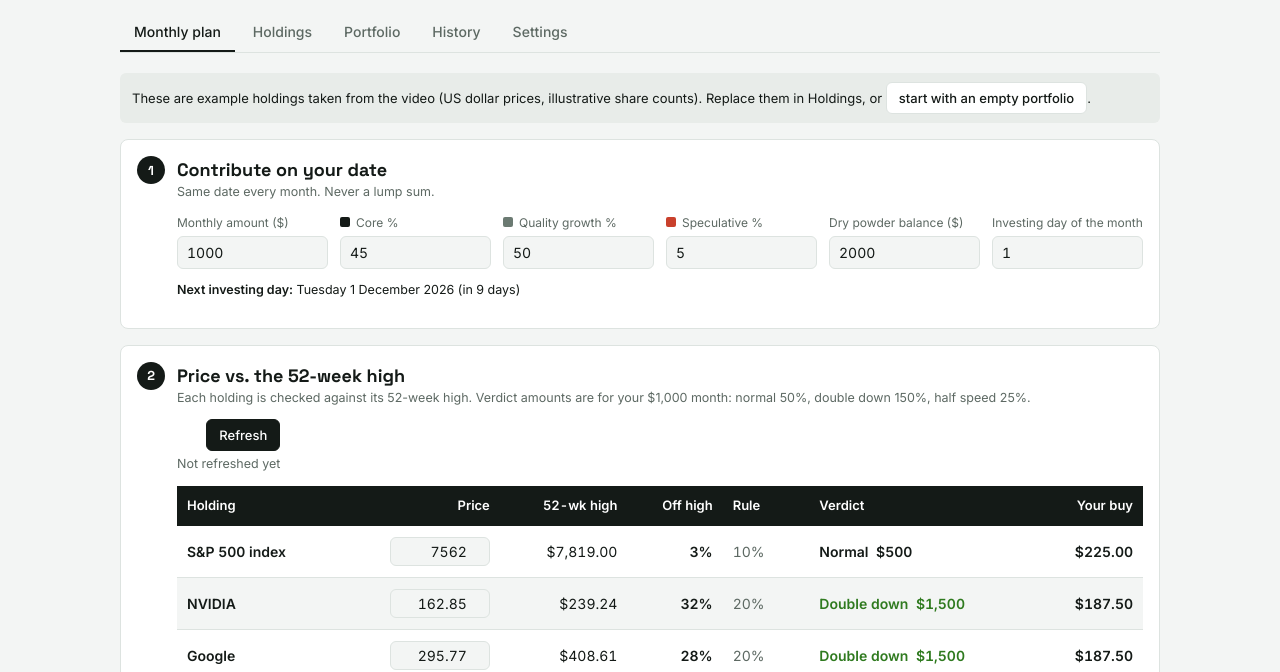
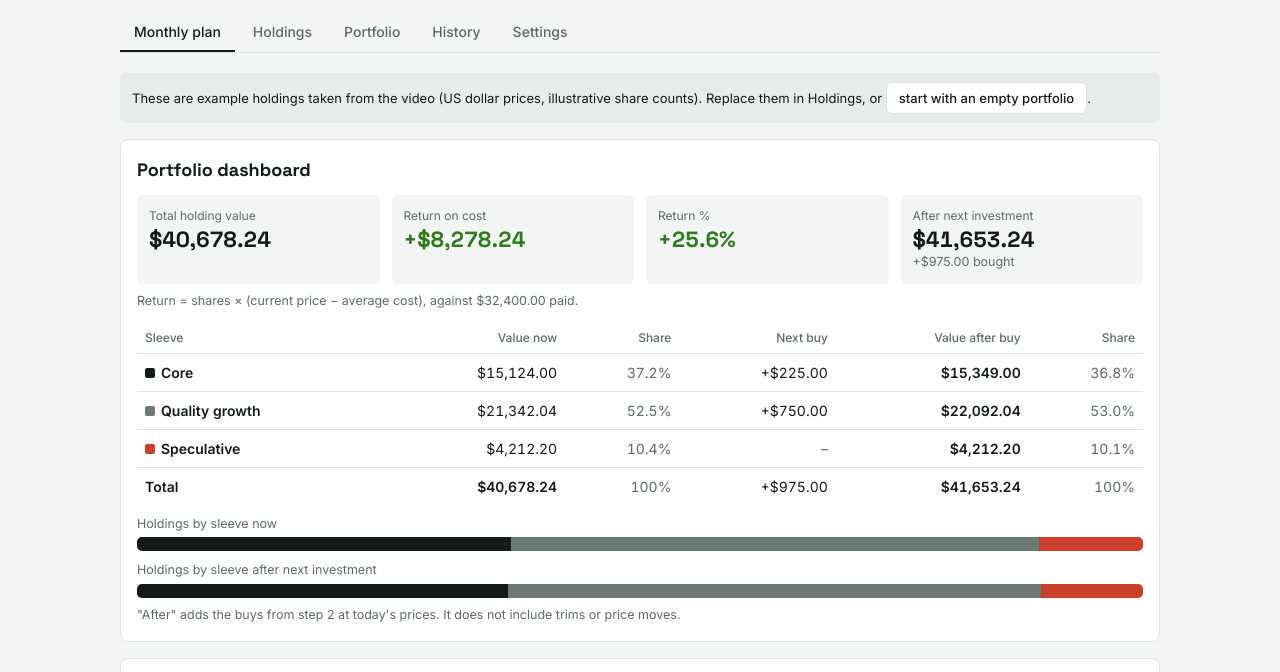
Before and after one commit to 999ACE/dca-tracker, a plain HTML site: page index.html in a window 1280 px wide. Shown: the part 91-763 px from the top of the page. Drawn offline with Linux system fonts and the light colour scheme.

Commit message:
Add files via upload

```diff
--- a/index.html
+++ b/index.html
@@ -383,7 +383,7 @@ code { font-family: ui-monospace, Menlo, Consolas, monospace; background: var(--
 
   function planShell() {
     var banner = S.example ? '<div class="note info">These are example holdings taken from the video (US dollar prices, illustrative share counts). Replace them in Holdings, or <button class="btn" data-act="startfresh">start with an empty portfolio</button>.</div>' : "";
-    return '<div class="stack">' + banner +
+    return '<div class="stack">' + banner + '<div id="dash"></div>' +
       '<section class="panel"><div class="step"><div class="n">1</div><div class="stack" style="gap:12px">' +
       '<div><h2>Contribute on your date</h2><p class="muted small">Same date every month. Never a lump sum.</p></div>' +
       '<div class="grid">' +
@@ -393,6 +393,40 @@ code { font-family: ui-monospace, Menlo, Consolas, monospace; background: var(--
       '<label class="f">Investing day of the month<input type="number" min="1" max="31" step="1" id="investDay" value="' + S.investDay + '"></label>' +
       '</div><div id="investNext" class="small"></div><div id="allocNote"></div></div></div></section>' +
       '<div id="planOut" class="stack"></div></div>';
+  }
+
+  function signed(n) { return (n >= 0 ? "+" : "-") + money(Math.abs(n)); }
+  function dashboardHtml(P) {
+    var T = P.T, cost = 0, ret = 0, missing = 0;
+    S.holdings.forEach(function (h) {
+      if (!(h.shares > 0)) return;
+      if (h.cost > 0 && h.price > 0) { cost += h.shares * h.cost; ret += h.shares * (h.price - h.cost); }
+      else missing++;
+    });
+    var retPct = cost > 0 ? ret / cost * 100 : null;
+    var cls = ret >= 0 ? "var(--go)" : "var(--warn)";
+    var buys = { core: 0, quality: 0, spec: 0 };
+    P.rows.forEach(function (r) { buys[r.layer] += r.amt; });
+    var after = { core: T.byLayer.core + buys.core, quality: T.byLayer.quality + buys.quality, spec: T.byLayer.spec + buys.spec };
+    var afterAll = T.all + P.total;
+    function share(v, tot) { return tot > 0 ? v / tot * 100 : 0; }
+    function stack(vals, tot, label) {
+      return '<div class="small muted" style="margin:10px 0 4px">' + label + '</div><div class="bar" style="height:14px;display:flex" role="img" aria-label="' + esc(label) + '">' +
+        LAYERS.map(function (L) { return '<i style="position:static;width:' + share(vals[L.id], tot) + '%;background:' + L.color + ';border-radius:0"></i>'; }).join("") + "</div>";
+    }
+    var rows = LAYERS.map(function (L) {
+      return '<tr><td><span class="sw" style="background:' + L.color + '"></span><b>' + L.name + '</b></td><td class="r">' + money(T.byLayer[L.id]) + '</td><td class="r muted">' + pct(share(T.byLayer[L.id], T.all)) + '</td><td class="r">' + (buys[L.id] > 0.004 ? "+" + money(buys[L.id]) : '<span class="muted">–</span>') + '</td><td class="r"><b>' + money(after[L.id]) + '</b></td><td class="r muted">' + pct(share(after[L.id], afterAll)) + "</td></tr>";
+    }).join("");
+    return '<section class="panel"><h2 style="margin-bottom:12px">Portfolio dashboard</h2><div class="grid">' +
+      '<div class="tile"><div class="k">Total holding value</div><div class="v">' + money(T.all) + '</div></div>' +
+      '<div class="tile"><div class="k">Return on cost</div><div class="v" style="color:' + cls + '">' + (cost > 0 ? signed(ret) : "–") + '</div></div>' +
+      '<div class="tile"><div class="k">Return %</div><div class="v" style="color:' + cls + '">' + (retPct == null ? "–" : (retPct >= 0 ? "+" : "") + pct(retPct)) + '</div></div>' +
+      '<div class="tile"><div class="k">After next investment</div><div class="v">' + money(afterAll) + '</div><div class="small muted">' + (P.total > 0 ? "+" + money(P.total) + " bought" : "no buys") + "</div></div></div>" +
+      '<p class="small muted" style="margin-top:8px">Return = shares × (current price − average cost), against ' + money(cost) + ' paid.' + (missing ? " " + missing + (missing > 1 ? " holdings are" : " holding is") + " left out of the return because average cost or price is missing." : "") + "</p>" +
+      '<div class="tablewrap" style="margin-top:12px"><table><thead><tr><th>Sleeve</th><th class="r">Value now</th><th class="r">Share</th><th class="r">Next buy</th><th class="r">Value after buy</th><th class="r">Share</th></tr></thead><tbody>' + rows +
+      '<tr><td><b>Total</b></td><td class="r"><b>' + money(T.all) + '</b></td><td class="r muted">100%</td><td class="r">' + (P.total > 0 ? "+" + money(P.total) : "–") + '</td><td class="r"><b>' + money(afterAll) + '</b></td><td class="r muted">100%</td></tr></tbody></table></div>' +
+      stack(T.byLayer, T.all, "Holdings by sleeve now") + stack(after, afterAll, "Holdings by sleeve after next investment") +
+      '<p class="small muted" style="margin-top:8px">"After" adds the buys from step 2 at today\'s prices. It does not include trims or price moves.</p></section>';
   }
 
   function pill(speed) {
@@ -414,6 +448,8 @@ code { font-family: ui-monospace, Menlo, Consolas, monospace; background: var(--
     var out = document.getElementById("planOut");
     if (!out) return;
     var P = computePlan();
+    var dashEl = document.getElementById("dash");
+    if (dashEl) dashEl.innerHTML = dashboardHtml(P);
 
     function money0(n) { return (Math.abs(n % 1) < 0.005) ? S.cur + Math.round(n).toLocaleString("en-GB") : money(n); }
     function joinNames(a) { return a.length < 2 ? a.join("") : a.slice(0, -1).join(", ") + " and " + a[a.length - 1]; }
```
